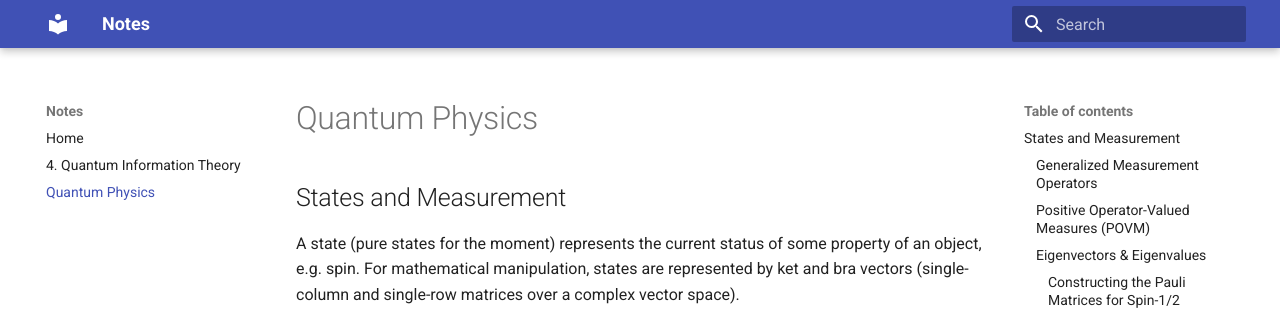
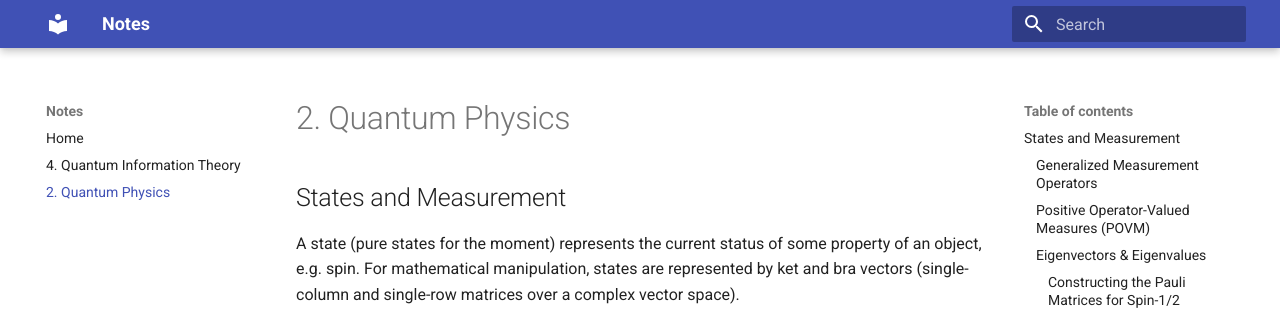
Before and after one commit to regstuff/notes, an MkDocs documentation site: the page built from docs/quantum_physics.md, in a window 1280 px wide and 900 px high. Shown: the top 310 px of the window. Built offline with MkDocs 1.6.1 and Material for MkDocs 9.7.7, drawn with Linux system fonts in a browser that asks for light colours.

Commit message:
Update title of quantum physics document

```diff
--- a/docs/quantum_physics.md
+++ b/docs/quantum_physics.md
@@ -1,4 +1,4 @@
-# Quantum Physics
+# 2. Quantum Physics
 
 ## States and Measurement
 
```
